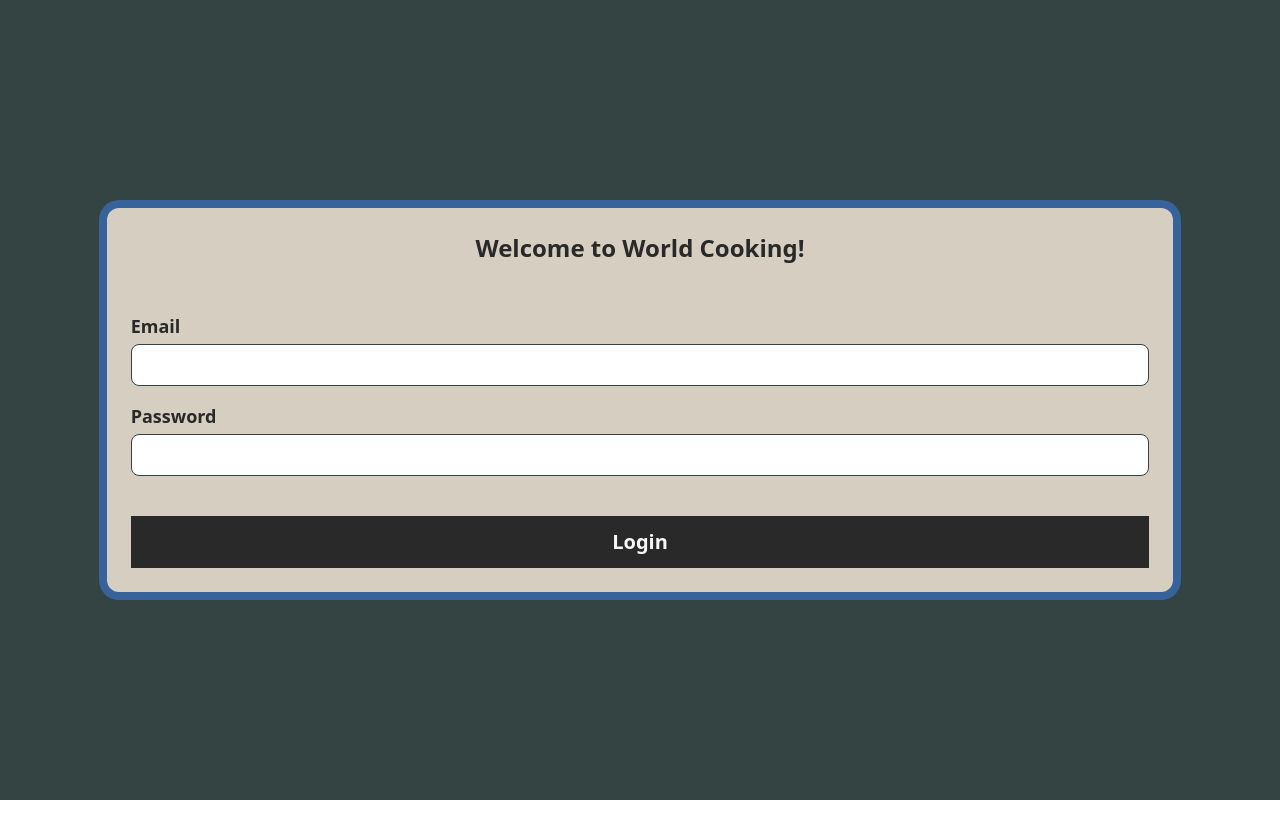
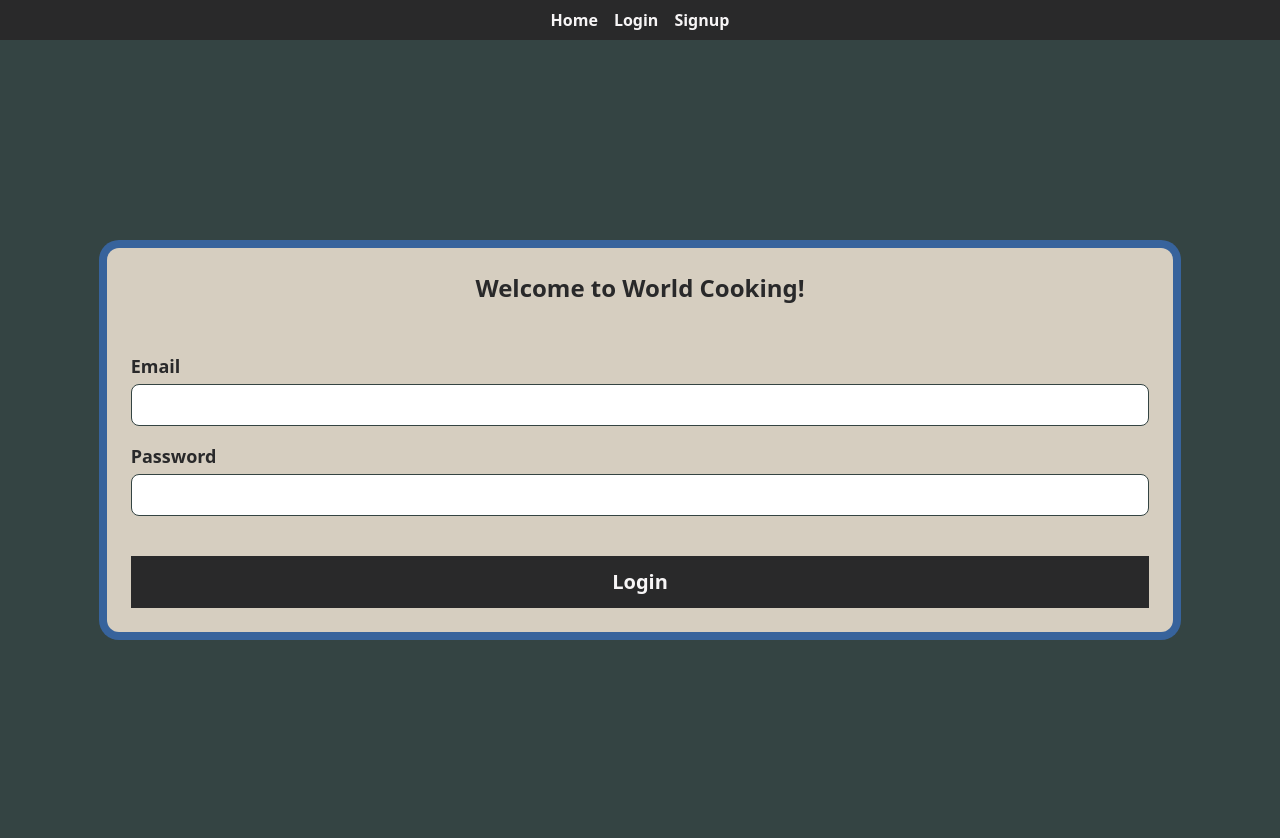
Before and after one commit to ronardj01/world-cooking-client, a React (Create React App) app: page /login in a window 1280 px wide. Before the commit the page ends 800 px from the top, so only its background shows below. Built offline with nearby package versions, Linux system fonts and the light colour scheme.

Commit message:
changed some tailwind classes to TopNavarbar componenet

```diff
--- a/src/components/navbar/TopNavbar.js
+++ b/src/components/navbar/TopNavbar.js
@@ -1,26 +1,24 @@
-import React, {useState, useEffect} from 'react';
+import React, { useState } from 'react';
 import { Link } from 'react-router-dom';
 import { HiOutlineMenu } from 'react-icons/hi';
 
 export const TopNavbar = () => {
-const [isHidden, setIsHidden] = useState(true)
+  const [isHidden, setIsHidden] = useState("hidden")
 
-const whenClick = () => {
-    setIsHidden(!isHidden)
-}
+  const whenClick = () => {
+    setIsHidden((isHidden === "hidden" ? "" : "hidden"))
+  }
 
   return (
     <nav className="bg-blacky">
       {/* add logo */}
 
-      {/* add navbar  */}
-
       <div className="flex flex-col items-center min-h-full font-semibold text-cream justify-end">
         <button
-         onClick={whenClick}
-        className="text-3xl hover-nav md:hidden"><HiOutlineMenu /></button>
+          onClick={whenClick}
+          className="text-3xl hover-nav md:hidden my-3"><HiOutlineMenu /></button>
         <ul
-       className={isHidden ? "flex flex-col hidden md:flex-row" : "flex flex-col md:flex-row"}>
+          className={`flex flex-col ${isHidden} md:flex-row md:inline-flex`}>
           <li className="hover-nav">
             <Link to="/">Home</Link>
           </li>
--- a/src/pages/authentication/Login.js
+++ b/src/pages/authentication/Login.js
@@ -12,6 +12,7 @@ export default function Login() {
     const signupData = {email, password};
     const url = `${process.env.REACT_APP_BACK_URL}/authentication/login`;
     const data = await fetchData(signupData, url, "POST");
+    console.log(data)
   };
   return (
     <div className="login auth">
--- a/src/pages/authentication/Signup.js
+++ b/src/pages/authentication/Signup.js
@@ -14,6 +14,7 @@ export default function Signup() {
     const signupData = {email, password, userName};
     const url = `${process.env.REACT_APP_BACK_URL}/authentication/register`;
     const data = await fetchData(signupData, url, "POST");
+    console.log(data)
   };
   return (
     <div className="signup auth">
```
